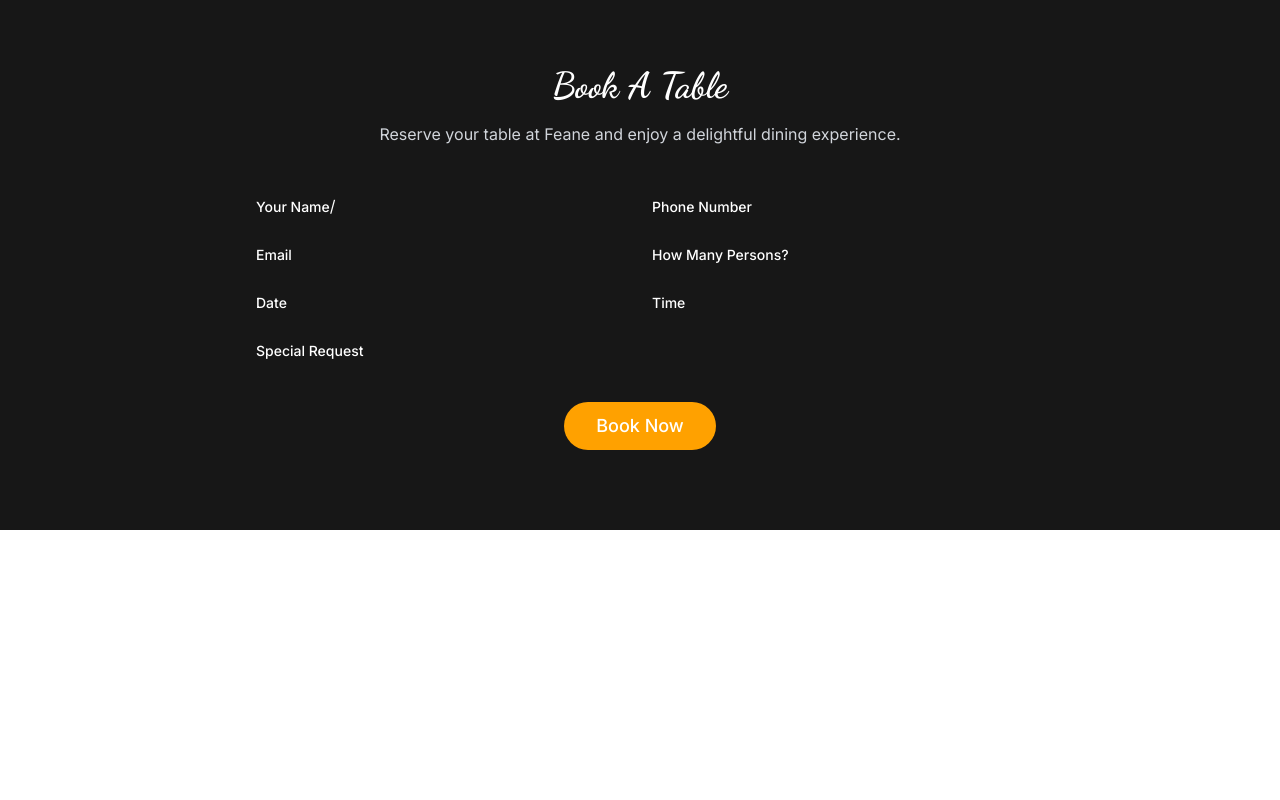
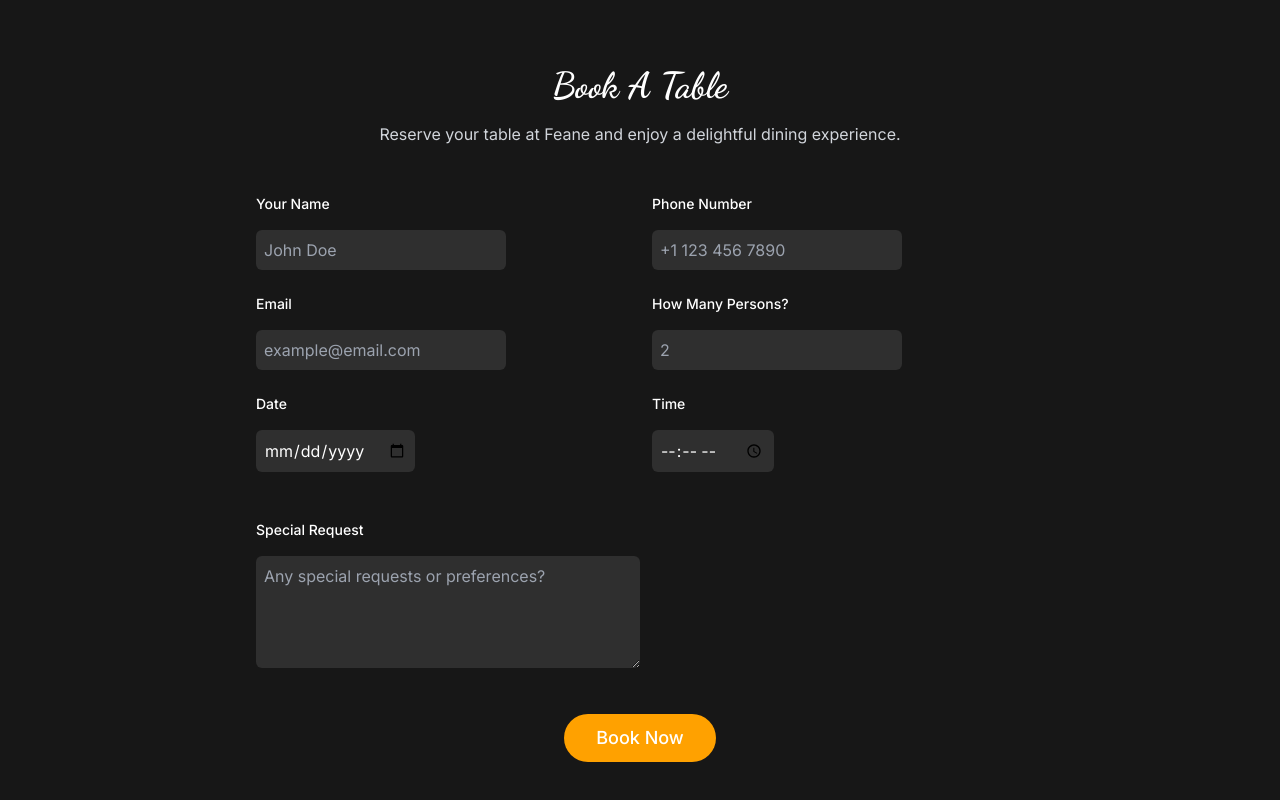
Before and after one commit to patilnehu/Restaurant-, a Next.js app: page / in a window 1280 px wide. Shown: the part 3300-4100 px from the top of the page. Before the commit the page ends 3830 px from the top, so only its background shows below. Built offline with nearby package versions, Linux system fonts and the light colour scheme.

Commit message:
Changes in Book-table

```diff
--- a/components/book-table-section.tsx
+++ b/components/book-table-section.tsx
@@ -19,74 +19,100 @@ export default function BookTableSection() {
         <div className="max-w-3xl mx-auto">
           <form className="grid grid-cols-1 md:grid-cols-2 gap-6">
             <div className="space-y-2">
-              <label htmlFor="name" className="text-sm font-medium">
+              <label
+                htmlFor="name"
+                className="text-sm font-medium block text-white mb-2"
+              >
                 Your Name
               </label>
-              /
+              <input
+                id="name"
+                placeholder="John Doe"
+                className=" bg-secondary-foreground/10 border-gray-700 focus:border-primary p-2 rounded-md"
+              ></input>
             </div>
             <div className="space-y-2">
-              <label htmlFor="phone" className="text-sm font-medium">
+              <label
+                htmlFor="phone"
+                className="text-sm font-medium block text-white mb-2"
+              >
                 Phone Number
               </label>
-              {/* <Input
+              <input
                 id="phone"
                 placeholder="+1 123 456 7890"
-                className="bg-secondary-foreground/10 border-gray-700 focus:border-primary"
-              /> */}
+                className="bg-secondary-foreground/10 border-gray-700
+                focus:border-primary p-2 rounded-md"
+              ></input>
             </div>
             <div className="space-y-2">
-              <label htmlFor="email" className="text-sm font-medium">
+              <label
+                htmlFor="email"
+                className="text-sm font-medium block text-white mb-2"
+              >
                 Email
               </label>
-              {/* <Input
+              <input
                 id="email"
                 type="email"
                 placeholder="example@email.com"
-                className="bg-secondary-foreground/10 border-gray-700 focus:border-primary"
-              /> */}
+                className="bg-secondary-foreground/10 border-gray-700 focus:border-primary p-2 rounded-md"
+              ></input>
             </div>
             <div className="space-y-2">
-              <label htmlFor="people" className="text-sm font-medium">
+              <label
+                htmlFor="people"
+                className="text-sm font-medium block text-white mb-2"
+              >
                 How Many Persons?
               </label>
-              {/* <Input
+              <input
                 id="people"
                 type="number"
                 placeholder="2"
                 min="1"
-                className="bg-secondary-foreground/10 border-gray-700 focus:border-primary"
-              /> */}
+                className="bg-secondary-foreground/10 border-gray-700 focus:border-primary p-2 rounded-md"
+              ></input>
             </div>
             <div className="space-y-2">
-              <label htmlFor="date" className="text-sm font-medium">
+              <label
+                htmlFor="date"
+                className="text-sm font-medium block text-white mb-2"
+              >
                 Date
               </label>
-              {/* <Input
+              <input
                 id="date"
                 type="date"
-                className="bg-secondary-foreground/10 border-gray-700 focus:border-primary"
-              /> */}
+                className="bg-secondary-foreground/10 border-gray-700 focus:border-primary p-2 rounded-md"
+              ></input>
             </div>
             <div className="space-y-2">
-              <label htmlFor="time" className="text-sm font-medium">
+              <label
+                htmlFor="time"
+                className="text-sm font-medium block text-white mb-2"
+              >
                 Time
               </label>
-              {/* <Input
+              <input
                 id="time"
                 type="time"
-                className="bg-secondary-foreground/10 border-gray-700 focus:border-primary"
-              /> */}
+                className="bg-secondary-foreground/10 border-gray-700 focus:border-primary p-2 rounded-md"
+              ></input>
             </div>
-            <div className="space-y-2 md:col-span-2">
-              <label htmlFor="message" className="text-sm font-medium">
+            <div className="space-y-2 md:col-span-2 mt-6">
+              <label
+                htmlFor="message"
+                className="text-sm font-medium block text-white mb-2"
+              >
                 Special Request
               </label>
-              {/* <Textarea
+              <textarea
                 id="message"
                 placeholder="Any special requests or preferences?"
-                className="bg-secondary-foreground/10 border-gray-700 focus:border-primary"
+                className="bg-secondary-foreground/10 border-gray-700 focus:border-primary w-96  p-2 rounded-md"
                 rows={4}
-              /> */}
+              />
             </div>
             <div className="md:col-span-2 flex justify-center mt-4">
               <Button className="bg-primary hover:bg-primary/90 text-white rounded-full px-8 py-6 text-lg">
```
